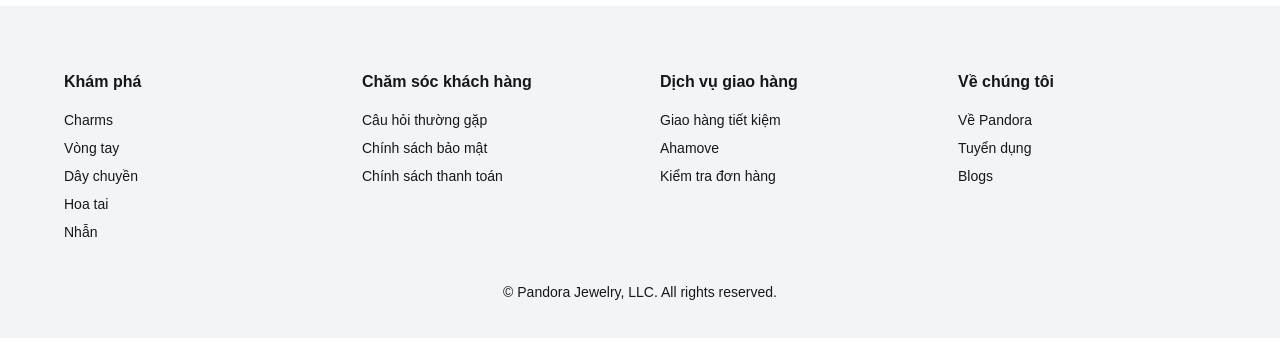
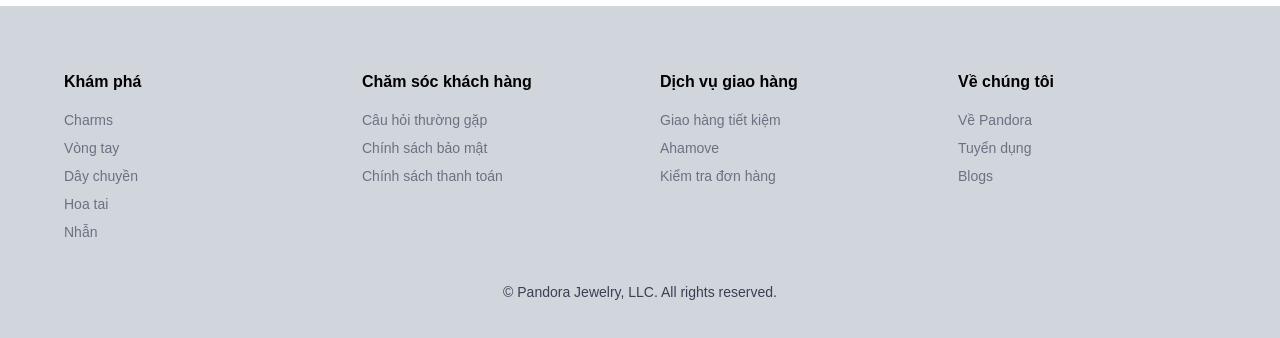
Before and after one commit to CongDongVN/padora-frontend, a Next.js app: page / in a window 1280 px wide. Shown: the part 1769-2107 px from the top of the page. Built offline with nearby package versions, Linux system fonts and the light colour scheme.

Commit message:
fixing footer

```diff
--- a/components/Footer.tsx
+++ b/components/Footer.tsx
@@ -1,12 +1,12 @@
 export default function Footer() {
   return (
-    <footer className="bg-gray-100 px-16 py-16">
+    <footer className="bg-gray-300 px-16 py-16">
 
       <div className="grid grid-cols-4 gap-10">
 
         <div>
-          <h4 className="font-semibold mb-4">Khám phá</h4>
-          <ul className="space-y-2 text-sm">
+          <h4 className="font-semibold mb-4  text-black ">Khám phá</h4>
+          <ul className="space-y-2 text-sm  text-gray-500">
             <li>Charms</li>
             <li>Vòng tay</li>
             <li>Dây chuyền</li>
@@ -16,11 +16,11 @@ export default function Footer() {
         </div>
 
         <div>
-          <h4 className="font-semibold mb-4">
+          <h4 className="font-semibold mb-4  text-black ">
             Chăm sóc khách hàng
           </h4>
 
-          <ul className="space-y-2 text-sm">
+          <ul className="space-y-2 text-sm  text-gray-500">
             <li>Câu hỏi thường gặp</li>
             <li>Chính sách bảo mật</li>
             <li>Chính sách thanh toán</li>
@@ -28,11 +28,11 @@ export default function Footer() {
         </div>
 
         <div>
-          <h4 className="font-semibold mb-4">
+          <h4 className="font-semibold mb-4  text-black ">
             Dịch vụ giao hàng
           </h4>
 
-          <ul className="space-y-2 text-sm">
+          <ul className="space-y-2 text-sm  text-gray-500">
             <li>Giao hàng tiết kiệm</li>
             <li>Ahamove</li>
             <li>Kiểm tra đơn hàng</li>
@@ -40,11 +40,11 @@ export default function Footer() {
         </div>
 
         <div>
-          <h4 className="font-semibold mb-4">
+          <h4 className="font-semibold mb-4  text-black ">
             Về chúng tôi
           </h4>
 
-          <ul className="space-y-2 text-sm">
+          <ul className="space-y-2 text-sm  text-gray-500">
             <li>Về Pandora</li>
             <li>Tuyển dụng</li>
             <li>Blogs</li>
@@ -53,7 +53,7 @@ export default function Footer() {
 
       </div>
 
-      <p className="text-center text-sm mt-10">
+      <p className="text-center text-sm mt-10  text-gray-700">
         © Pandora Jewelry, LLC. All rights reserved.
       </p>
 
```
